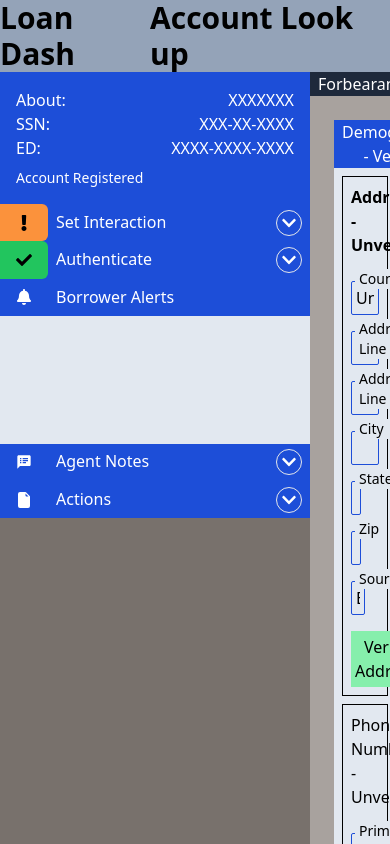
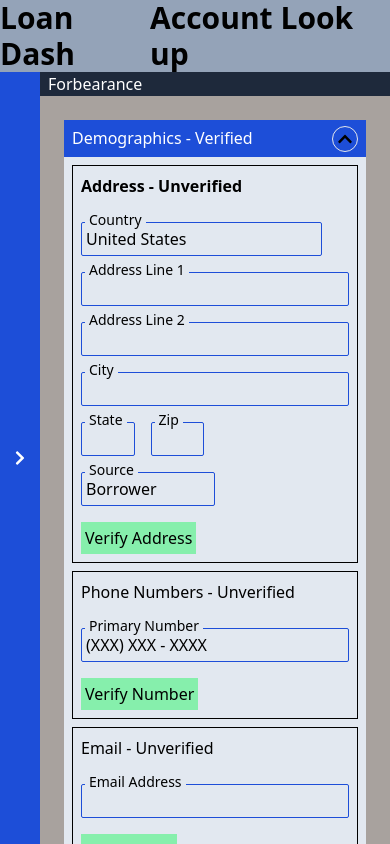
Before and after one commit to Charlie025x/Loan-Dashboard, a React (Vite) app: page / in a window 390 px wide. Built offline with nearby package versions, Linux system fonts and the light colour scheme.

Commit message:
Side Nav collapses in small screens sizes and adjusted default states

```diff
--- a/src/App.tsx
+++ b/src/App.tsx
@@ -5,7 +5,7 @@ import SideNav from "./assets/components/SideNav";
 function App() {
   return (
     <>
-      <div className="grid h-lvh grid-cols-[310px_1fr] grid-rows-[auto_1fr]">
+      <div className="grid h-lvh grid-cols-[auto_1fr] grid-rows-[auto_1fr]">
         <Header />
         <SideNav />
         <Main />
--- a/src/assets/components/SideNav.tsx
+++ b/src/assets/components/SideNav.tsx
@@ -1,12 +1,31 @@
+import React from "react";
 import Interaction from "./SideNav/Interaction";
 import Authenticate from "./SideNav/Authenticate";
 import Alerts from "./SideNav/Alerts";
 import AgentNotes from "./SideNav/AgentNotes";
 import Actions from "./SideNav/Actions";
+import { FaChevronRight } from "react-icons/fa";
 
 const SideNav = () => {
+  const [show, setShow] = React.useState(false);
+  const handleClick = () => setShow((prevState) => !prevState);
   return (
-    <div className="h-full overflow-hidden bg-stone-500">
+    <div className="relative h-full overflow-hidden">
+      <div
+        // className={`$ flex w-10 items-center justify-center bg-blue-700 md:hidden`}
+        className={`bottom-0 right-0 top-0 h-full w-10 items-center justify-center bg-blue-700 md:hidden ${show && "absolute"}`}
+      >
+        <button onClick={handleClick} className="h-full w-full">
+          <FaChevronRight
+            color="white"
+            className={`m-auto transition-transform ${show && "rotate-180"}`}
+          />
+        </button>
+      </div>
+      <div
+        // className={`h-full w-[100%-2.5rem] overflow-hidden bg-stone-500 md:block ${!show && "hidden"}`}
+        className={`h-full w-[100vw] overflow-hidden bg-stone-500 pr-10 md:block md:w-[310px] md:pr-0 ${!show && "hidden"}`}
+      >
         <div className="left-pane-wrapper h-full overflow-y-auto overflow-x-hidden">
           <div className="panel-accordion flex flex-col">
             <div className="bg-blue-700">
@@ -34,20 +53,8 @@ const SideNav = () => {
               <Alerts />
               <AgentNotes />
               <Actions />
-            {/* <div className="flex min-h-[calc(1.33rem+16px)] items-center justify-between">
-              <div className="flex items-center self-stretch rounded-r-md bg-orange-400 px-4">
-                <FaExclamation className="" />
             </div>
-              <p className="place-self-start self-start justify-self-start bg-slate-200">
-                Authenticate
-              </p>
-              <p className="rounded-full border p-1">
-                <FaChevronDown />
-              </p>
-            </div> */}
           </div>
-          {/* <div className="bg-blue-700">HI</div>
-          <div className="bg-blue-700">HI</div> */}
         </div>
       </div>
     </div>
--- a/src/assets/components/SideNav/Actions.tsx
+++ b/src/assets/components/SideNav/Actions.tsx
@@ -3,7 +3,7 @@ import { BsFileEarmarkFill } from "react-icons/bs";
 import { FaChevronDown, FaChevronRight } from "react-icons/fa";
 
 const Actions = () => {
-  const [show, setShow] = React.useState(false);
+  const [show, setShow] = React.useState(true);
   const handleClick = () => setShow((prevState) => !prevState);
   const actions = [
     "Payment",
--- a/src/assets/components/SideNav/AgentNotes.tsx
+++ b/src/assets/components/SideNav/AgentNotes.tsx
@@ -3,7 +3,7 @@ import { FaChevronDown } from "react-icons/fa";
 import { MdSpeakerNotes } from "react-icons/md";
 
 const AgentNotes = () => {
-  const [show, setShow] = React.useState(false);
+  const [show, setShow] = React.useState(true);
   const handleClick = () => setShow((prevState) => !prevState);
   return (
     <>
--- a/src/assets/components/SideNav/Interaction.tsx
+++ b/src/assets/components/SideNav/Interaction.tsx
@@ -2,7 +2,7 @@ import React from "react";
 import { FaChevronDown, FaExclamation } from "react-icons/fa";
 
 const Interaction = () => {
-  const [show, setShow] = React.useState(false);
+  const [show, setShow] = React.useState(true);
   const handleClick = () => setShow((prevState) => !prevState);
   return (
     <>
```
Lines whose indentation alone changed are shown as unchanged.
